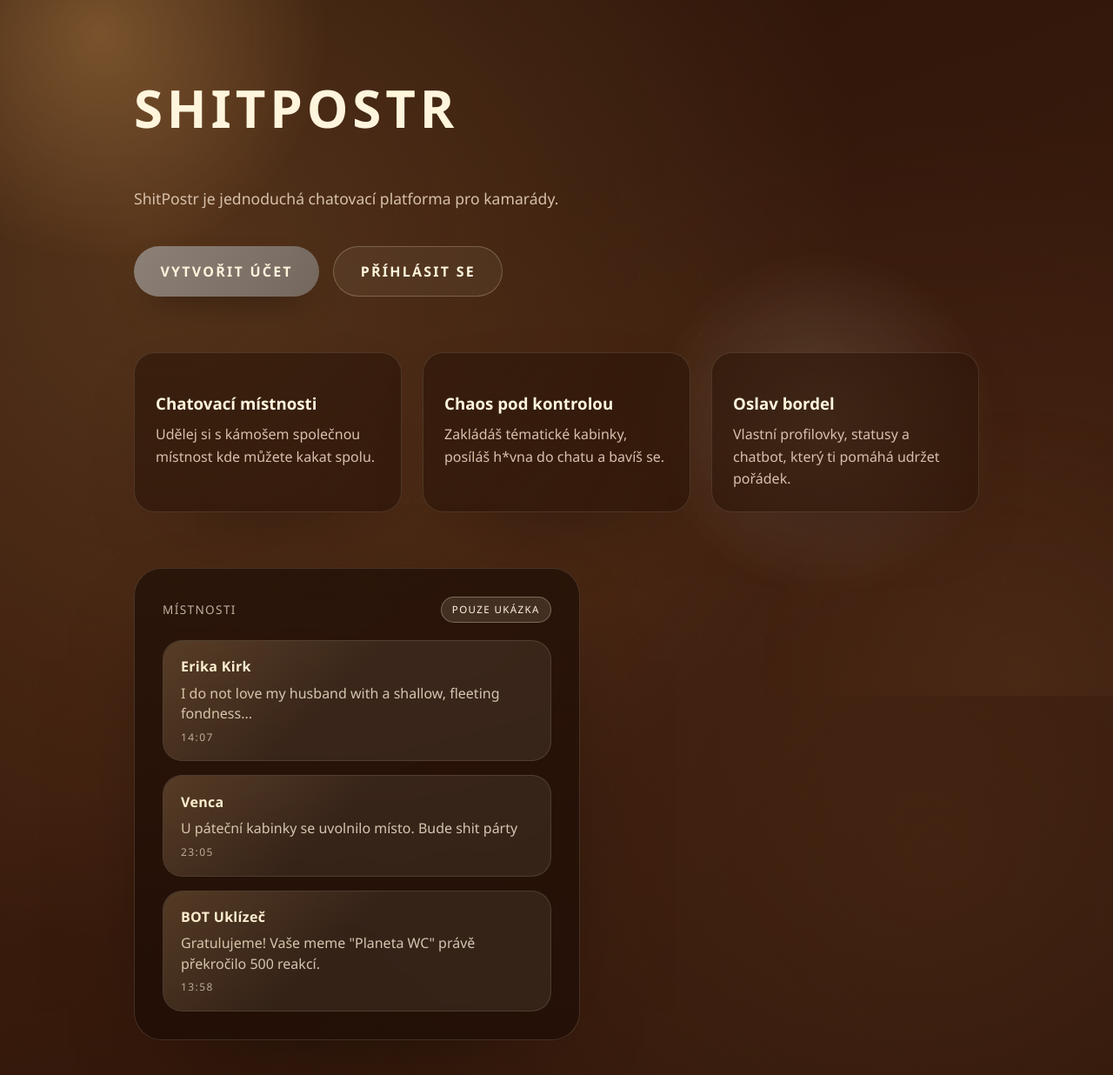
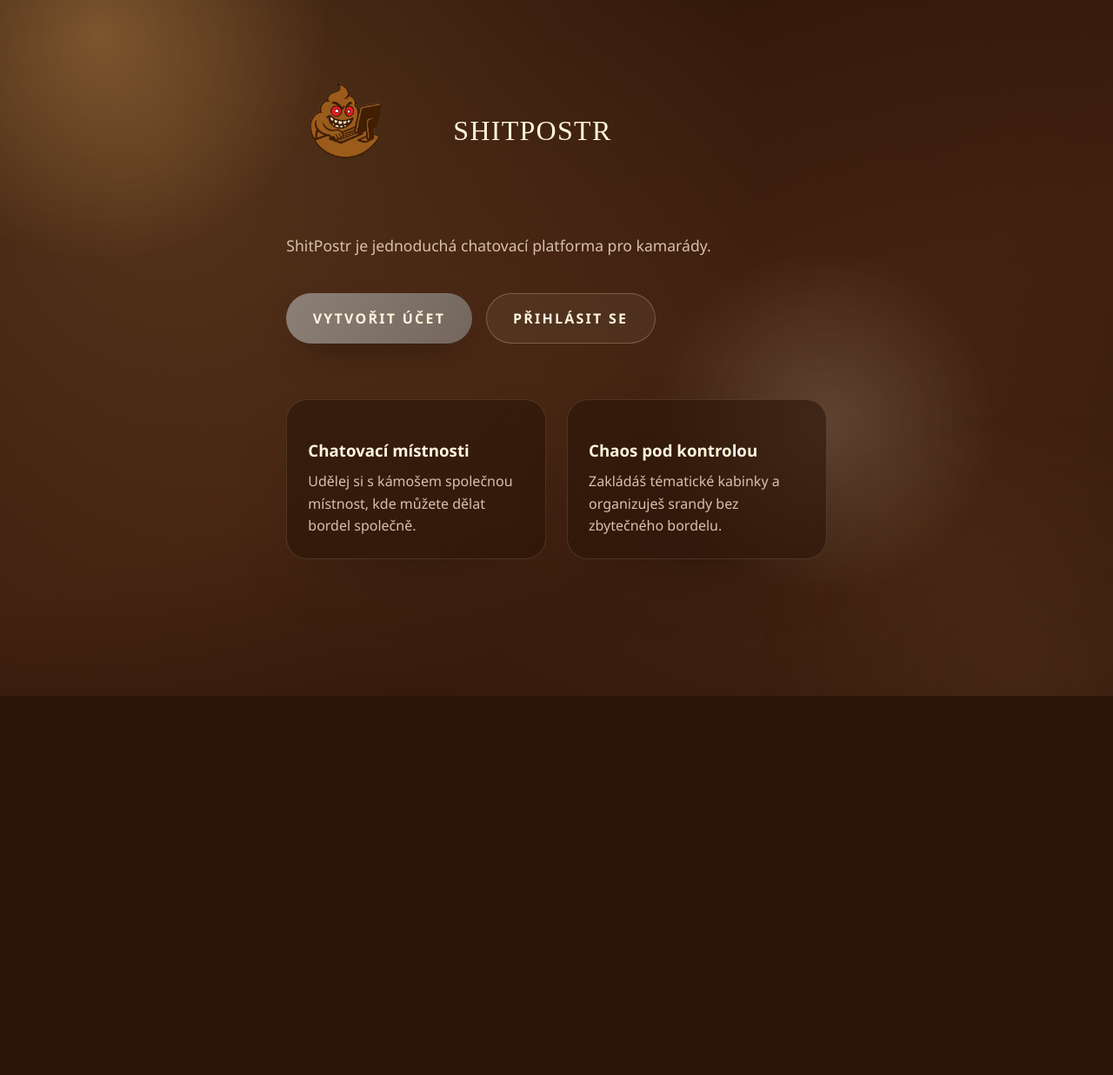
Before and after one commit to Vojtik1112/ShitPostr, a Vue app: page / in a window 1280 px wide. Shown: the top 1236 px of the page at 87% size. After the commit the page ends 800 px from the top, so only its background shows below. Built offline with nearby package versions, Linux system fonts and the light colour scheme.

Commit message:
Nejhorsi vec v mym zivote

```diff
--- a/src/views/WelcomeView.vue
+++ b/src/views/WelcomeView.vue
@@ -1,58 +1,38 @@
 <script setup>
 import { RouterLink } from 'vue-router';
+import logoSrc from '../assets/Shitpostrlogo.png';
 </script>
 
 <template>
   <section class="welcome">
     <div class="welcome__hero">
-      <h1>SHITPOSTR</h1>
+      <div class="welcome__logo" aria-hidden="false">
+        <img :src="logoSrc" alt="ShitPostr" class="auth-brand__logo" />
+        <h1>SHITPOSTR</h1>
+      </div>
+
       <p>
         ShitPostr je jednoduchá chatovací platforma pro kamarády.
       </p>
+
       <div class="welcome__cta">
         <RouterLink class="btn primary" :to="{ name: 'register' }">Vytvořit účet</RouterLink>
-        <RouterLink class="btn ghost" :to="{ name: 'login' }">Příhlásit se</RouterLink>
+        <RouterLink class="btn ghost" :to="{ name: 'login' }">Přihlásit se</RouterLink>
       </div>
     </div>
+
     <div class="welcome__card-grid">
       <article class="info-card">
         <h3>Chatovací místnosti</h3>
-        <p>Udělej si s kámošem společnou místnost kde můžete kakat spolu.</p>
+        <p>Udělej si s kámošem společnou místnost, kde můžete dělat bordel společně.</p>
       </article>
+
       <article class="info-card">
         <h3>Chaos pod kontrolou</h3>
-        <p>Zakládáš tématické kabinky, posíláš h*vna do chatu a bavíš se.</p>
-      </article>
-      <article class="info-card">
-        <h3>Oslav bordel</h3>
-        <p>Vlastní profilovky, statusy a chatbot, který ti pomáhá udržet pořádek.</p>
+        <p>Zakládáš tématické kabinky a organizuješ srandy bez zbytečného bordelu.</p>
       </article>
     </div>
-    <div class="welcome__preview">
-      <div class="preview-card">
-        <header>
-          <span>MÍSTNOSTI</span>
-          <span class="badge">Pouze ukázka</span>
-        </header>
-        <ul>
-          <li>
-            <span class="name">Erika Kirk</span>
-            <span class="message">I do not love my husband with a shallow, fleeting fondness...</span>
-            <span class="timestamp">14:07</span>
-          </li>
-          <li>
-            <span class="name">Venca</span>
-            <span class="message">U páteční kabinky se uvolnilo místo. Bude shit párty</span>
-            <span class="timestamp">23:05</span>
-          </li>
-          <li>
-            <span class="name">BOT Uklízeč</span>
-            <span class="message">Gratulujeme! Vaše meme "Planeta WC" právě překročilo 500 reakcí.</span>
-            <span class="timestamp">13:58</span>
-          </li>
-        </ul>
-      </div>
-    </div>
+
   </section>
 </template>
 
@@ -71,12 +51,26 @@ import { RouterLink } from 'vue-router';
   text-align: left;
 }
 
+.welcome__logo {
+  display: flex;
+  align-items: center;
+  gap: 0.75rem; /* menší mezera mezi logem a názvem */
+}
+
+.logo-mark {
+  width: 64px;
+  height: 64px;
+  flex: 0 0 auto;
+}
+
 .welcome__hero h1 {
-  font-size: clamp(2.5rem, 5vw, 3.75rem);
-  letter-spacing: 0.08em;
+  font-family: 'Pacifico', cursive;
+  font-size: 2rem;
+  letter-spacing: 0.04em;
   text-transform: uppercase;
   margin: 0;
   color: var(--sand-050);
+  font-weight: 400;
 }
 
 .welcome__hero p {
@@ -259,6 +253,13 @@ import { RouterLink } from 'vue-router';
   color: rgba(246, 183, 104, 0.8);
 }
 
+.auth-brand__logo {
+  width: clamp(180px, 6.5vw, 80px);
+  height: auto;
+  display: block;
+  object-fit: contain;
+}
+
 @media (max-width: 960px) {
   .welcome {
     padding: 4rem 2rem 3rem;
```
